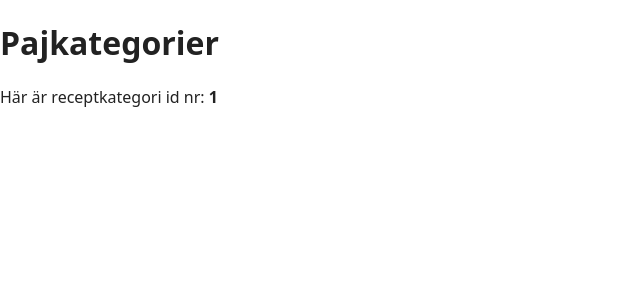
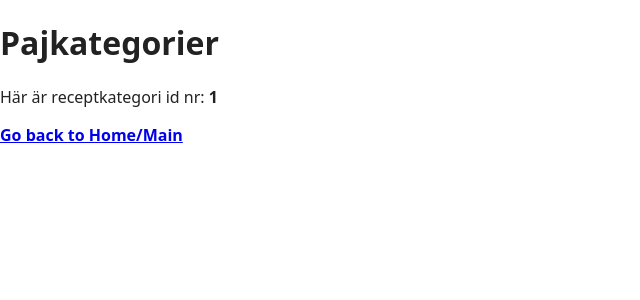
Before and after one commit to Max-KCS-Eriksson/G5-Recipes, a React (Vite) app: page /category/1 in a window 1280 px wide. Shown: the top 300 px of the page, without its empty margins (0-640 px from the left). Built offline with nearby package versions, Linux system fonts and the light colour scheme.

Commit message:
chore(route): add return to Home link in NotFound/Recipe/Category

```diff
--- a/src/pages/Category.jsx
+++ b/src/pages/Category.jsx
@@ -1,4 +1,4 @@
-import { useParams } from "react-router-dom";
+import { Link, useParams } from "react-router-dom";
 
 function Category() {
   const { categoryId } = useParams();
@@ -9,6 +9,11 @@ function Category() {
       <p>
         Här är receptkategori id nr: <strong>{categoryId}</strong>
       </p>
+      <p>
+        <Link to="/">
+          <strong>Go back to Home/Main</strong>
+        </Link>
+      </p>
     </>
   );
 }
--- a/src/pages/NotFound.jsx
+++ b/src/pages/NotFound.jsx
@@ -1,8 +1,15 @@
+import { Link } from "react-router-dom";
+
 function NotFound() {
   return (
     <>
       <h1>404</h1>
       <p>Sidan hittades inte.</p>
+      <p>
+        <Link to="/">
+          <strong>Go back to Home/Main</strong>
+        </Link>
+      </p>
     </>
   );
 }
--- a/src/pages/Recipe.jsx
+++ b/src/pages/Recipe.jsx
@@ -1,4 +1,4 @@
-import { useParams } from "react-router-dom";
+import { Link, useParams } from "react-router-dom";
 
 function Recipe() {
   const { recipeId } = useParams();
@@ -9,6 +9,11 @@ function Recipe() {
       <p>
         Recept ID: <strong>{recipeId}</strong>
       </p>
+      <p>
+        <Link to="/">
+          <strong>Go back to Home/Main</strong>
+        </Link>
+      </p>
     </>
   );
 }
```
